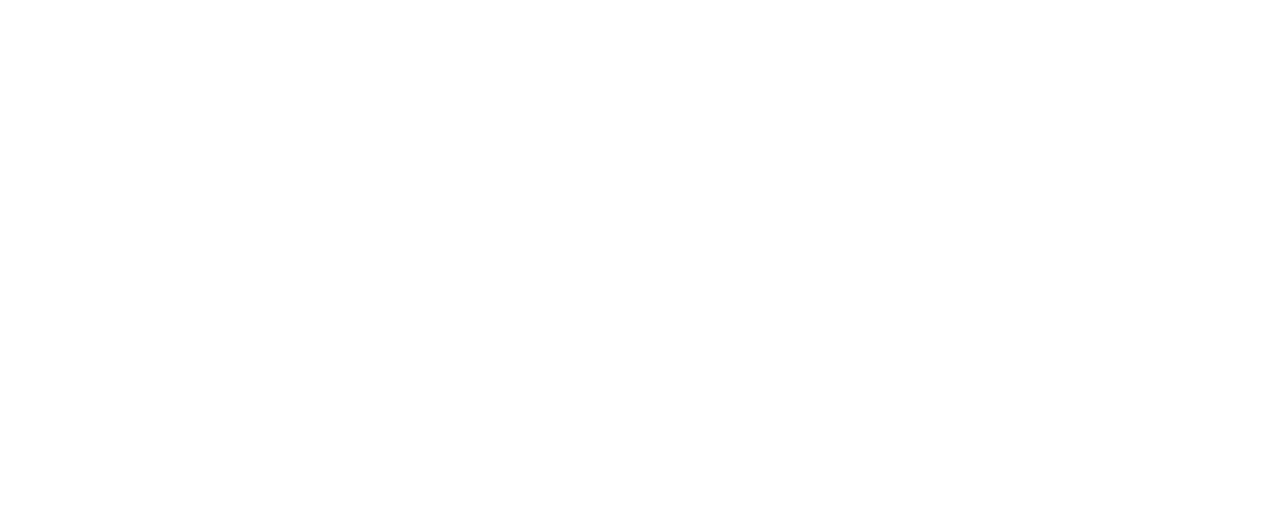
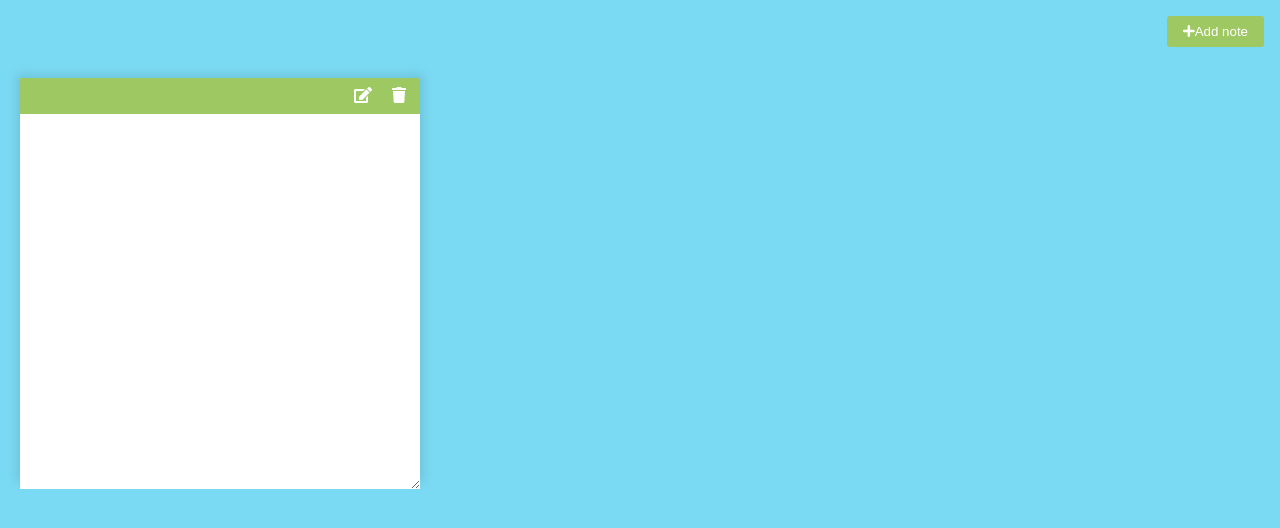
Before and after one commit to mdehtisham/notes-app-miniProject, a plain HTML site: page index.html in a window 1280 px wide. Drawn offline with nearby package versions, Linux system fonts and the light colour scheme.

Commit message:
created the markup and styling

```diff
--- a/index.html
+++ b/index.html
@@ -4,13 +4,32 @@
   <meta charset="UTF-8">
   <meta http-equiv="X-UA-Compatible" content="IE=edge">
   <meta name="viewport" content="width=device-width, initial-scale=1.0">
-  <title>Document</title>
+  <link rel="stylesheet" href="https://cdnjs.cloudflare.com/ajax/libs/font-awesome/5.14.0/css/all.min.css" integrity="sha512-1PKOgIY59xJ8Co8+NE6FZ+LOAZKjy+KY8iq0G4B3CyeY6wYHN3yt9PW0XpSriVlkMXe40PTKnXrLnZ9+fkDaog==" crossorigin="anonymous" referrerpolicy="no-referrer" />
+
+  <title>Notes App</title>
   <link rel="stylesheet" href="./style.css">
 </head>
 <body>
+  <button class="add" id="add">
+    <i class="fas fa-plus"></i>Add note
+  </button>
+
+  <div class="note">
+    <div class="tools">
+      <button class="edit"><i class="fas fa-edit"></i></button>
+      <button class="delete"><i class="fas fa-trash"></i></button>
+    </div>
+
+    <div class="main">
+      <textarea></textarea>
+    </div>
+  </div>
 
 
 
+
+
+  <script src="https://cdnjs.cloudflare.com/ajax/libs/marked/1.2.2/marked.min.js" integrity="sha512-BR880yY3jIAdXrEpvj9PcknWXcLGCCG67Kh4BBuJ9PjGGKCyhaZ6gjv2M6qfI3FirhmyC8nfkGCPvhhbAdcXyw==" crossorigin="anonymous" referrerpolicy="no-referrer"></script>
   <script src="./script.js"></script>
 </body>
 </html>
--- a/style.css
+++ b/style.css
@@ -0,0 +1,64 @@
+@import url('https://fonts.googleapis.com/css2?family=Poppins:wght@200;400&display=swap');
+
+* {
+  box-sizing: border-box;
+}
+
+body {
+  background-color: #7bdaf3;
+  font-family: 'Poppins', sans-serif;
+  display: flex;
+  flex-wrap: wrap;
+  margin: 0;
+  padding-top: 3rem;
+}
+
+.add {
+  position: fixed;
+  top: 1rem;
+  right: 1rem;
+  background-color: #9ec862;
+  color: #fff;
+  border: none;
+  border-radius: 3px;
+  padding: 0.5rem 1rem;
+  cursor: pointer;
+}
+
+.note {
+  background-color: #fff;
+  box-shadow: 0 0 10px 4px rgba(0, 0, 0, 0.1);
+  margin: 30px 20px;
+  height: 400px;
+  width: 400px;
+}
+
+.note .tools {
+  background-color: #9ec862;
+  display: flex;
+  justify-content: flex-end;
+  padding: 0.5rem;
+}
+
+.note .tools button {
+  background-color: transparent;
+  border: none;
+  color: #fff;
+  cursor: pointer;
+  font-size: 1rem;
+  margin-left: 0.5rem;
+}
+
+.note textarea {
+  outline: none;
+  font-family: inherit;
+  font-size: 1.2rem;
+  border: none;
+  height: 375px;
+  width: 100%;
+  padding: 20px;
+}
+
+.hidden {
+  display: none;
+}
```
Also changed, not shown: 1 other file.
